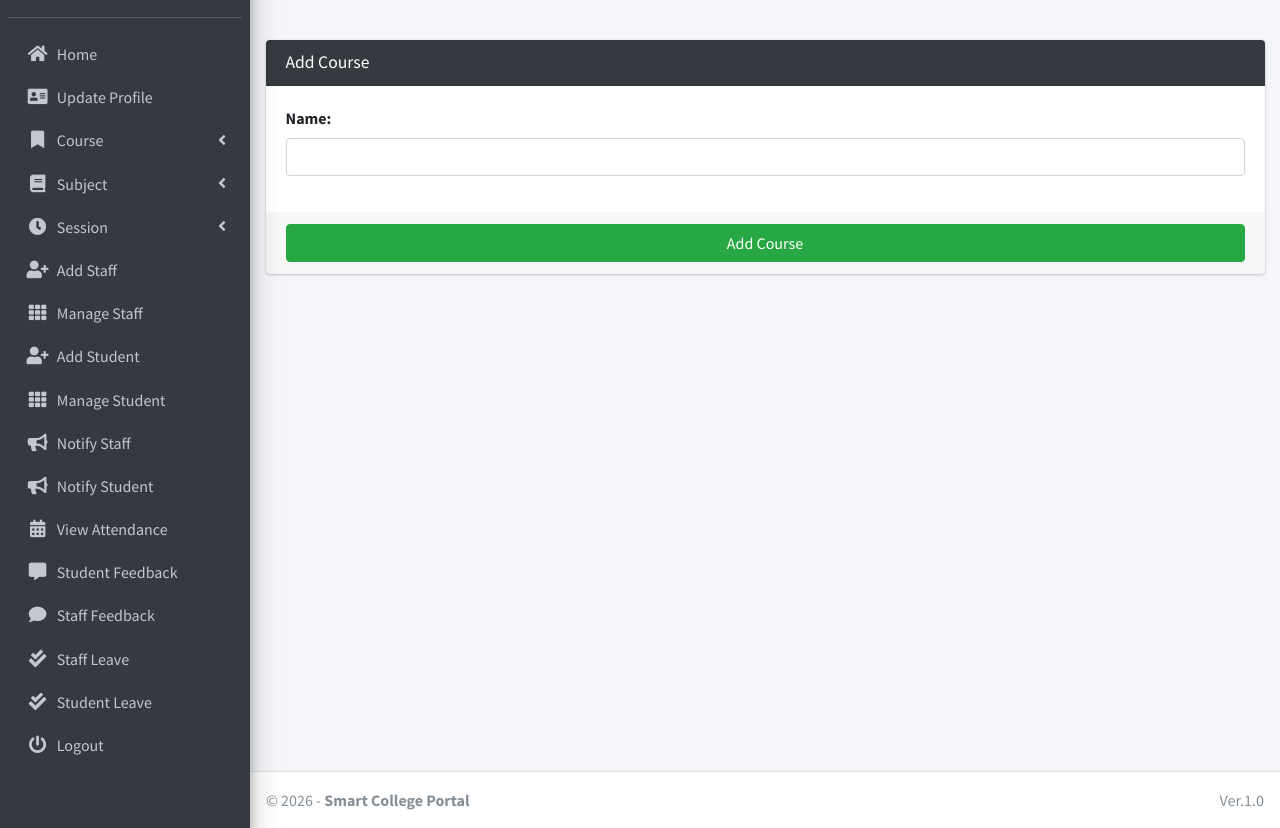
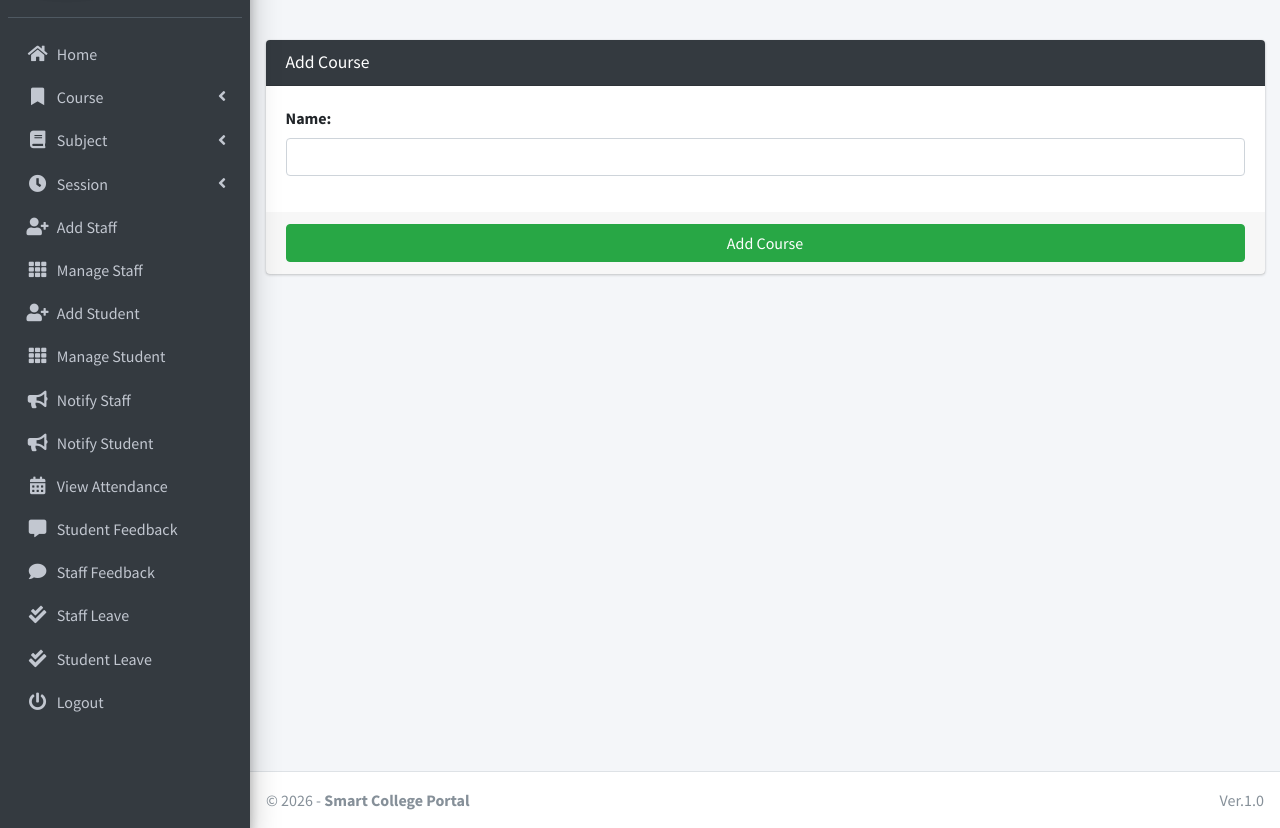
Before and after one commit to ranjit-design/SCP, a Django app: page /course/add in a window 1280 px wide. Shown: the part 106-934 px from the top of the page. Run offline with Django 3.2, Linux system fonts and the light colour scheme; a user stored in the database is signed in; some libraries are stand-ins or nearby versions.

Commit message:
Remove admin Update Profile link from sidebar

```diff
--- a/main_app/templates/main_app/sidebar_template.html
+++ b/main_app/templates/main_app/sidebar_template.html
@@ -34,20 +34,6 @@
                         </p>
                     </a>
                 </li>
-                <li class="nav-item">
-                    {% url 'admin_view_profile' as admin_view_profile %}
-                    <a href="{{admin_view_profile}}"
-                        class="nav-link {% if admin_view_profile == request.path %} active {% endif %}">
-                        <i class="nav-icon fas fa-address-card"></i>
-                        <p>
-                            Update Profile
-
-                        </p>
-                    </a>
-                </li>
-
-
-
                 <li class="nav-item has-treeview">
                     <a href="#" class="nav-link">
                         <i class="nav-icon fas fa-bookmark"></i>
```
